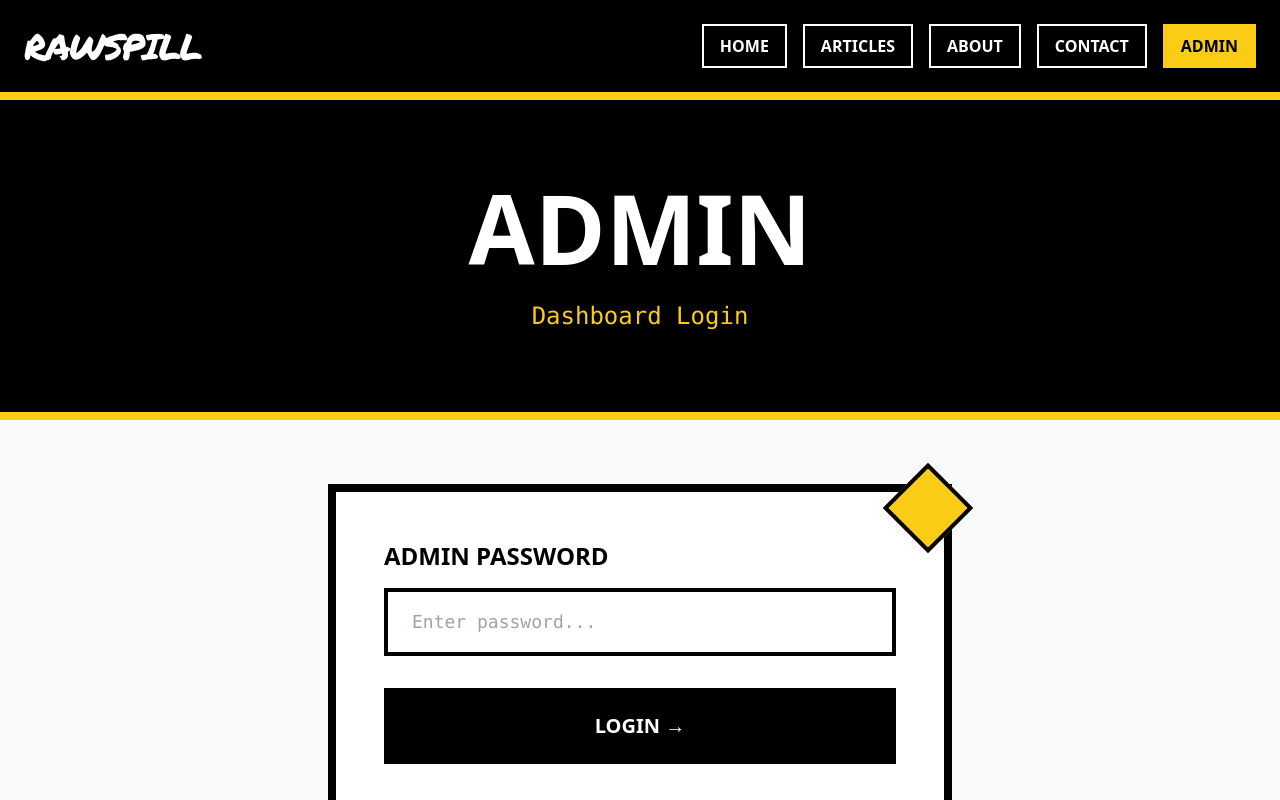
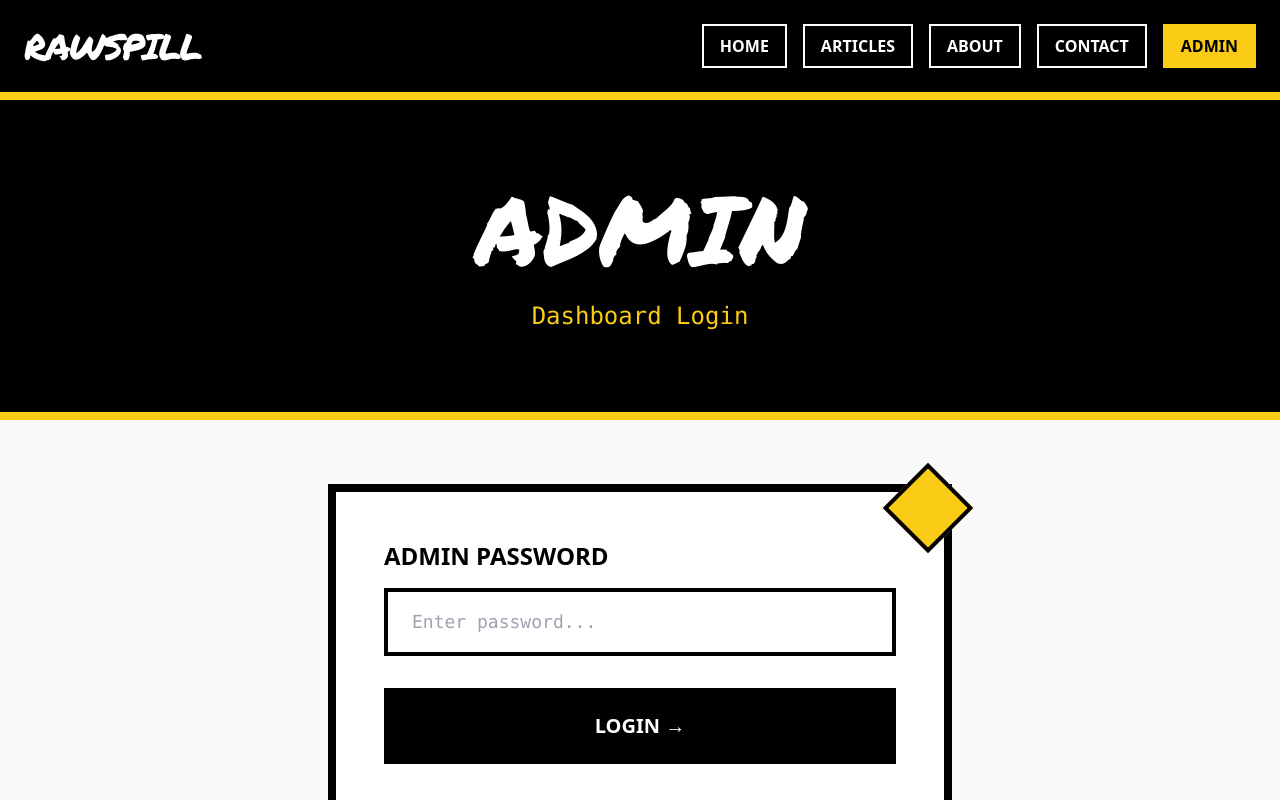
Before and after one commit to yameenrafiqi/real-raw-spill, a Next.js app: page /admin in a window 1280 px wide. Shown: the top 800 px of the page. Built offline with nearby package versions, Linux system fonts and the light colour scheme.

Commit message:
Apply Permanent Marker font to ADMIN page heading

```diff
--- a/pages/admin.js
+++ b/pages/admin.js
@@ -205,7 +205,7 @@ export default function Admin() {
         {/* Hero Section */}
         <div className="bg-black text-white py-20 px-6 border-b-8 border-yellow-400">
           <div className="max-w-4xl mx-auto text-center">
-            <h1 className="text-6xl md:text-8xl font-black mb-6 leading-none">
+            <h1 className="text-6xl md:text-8xl mb-6 leading-none" style={{ fontFamily: "'Permanent Marker', cursive" }}>
               ADMIN
             </h1>
             <p className="text-2xl font-mono text-yellow-400">
```
